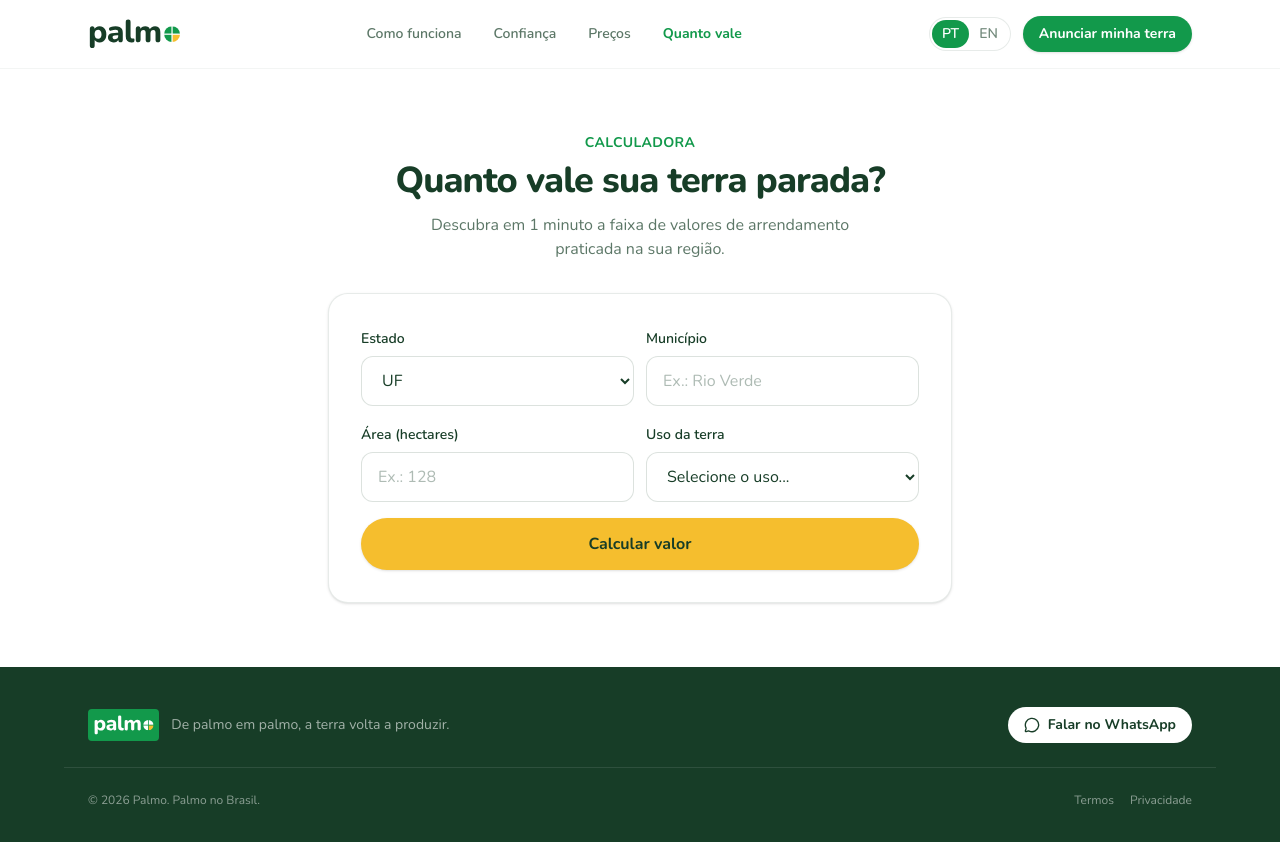
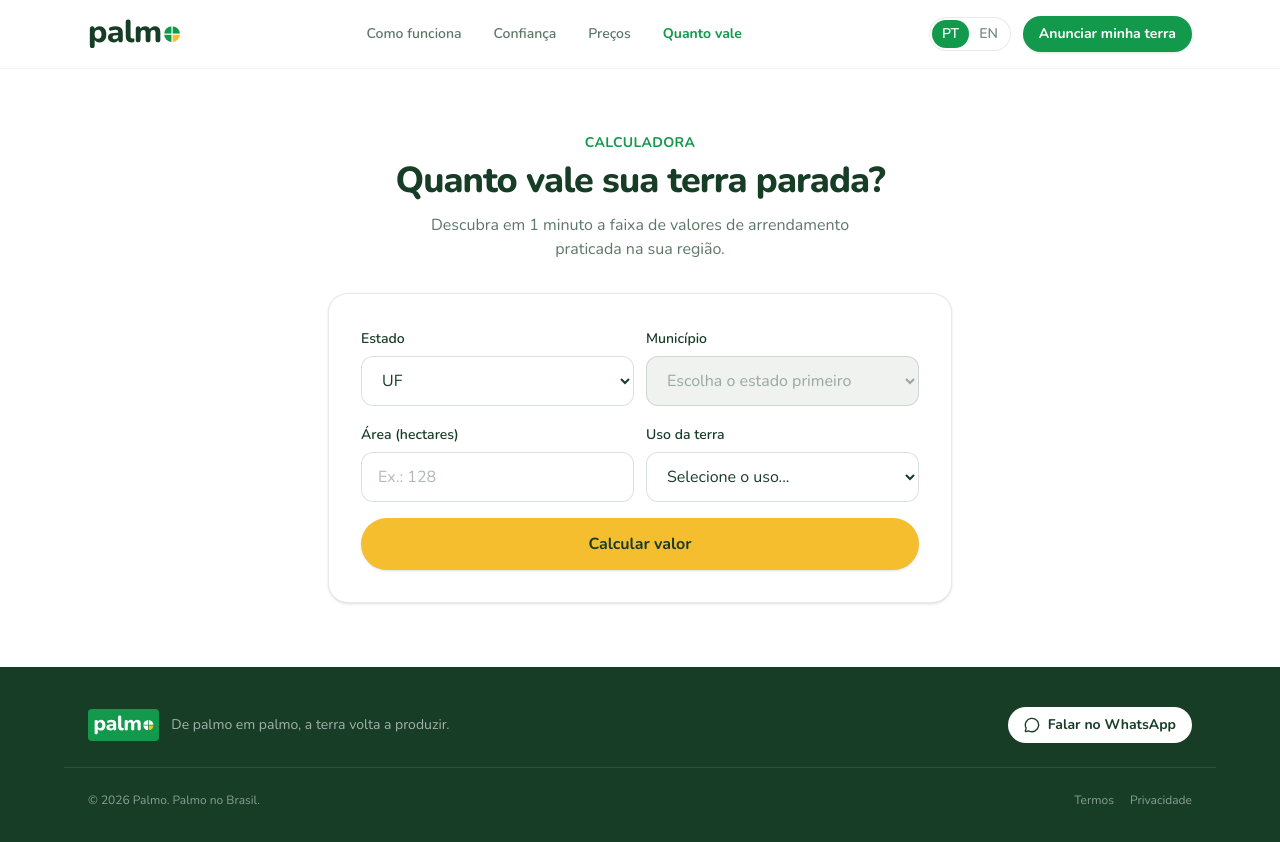
Before and after one commit to cacoandrade455/palmo-landing, a Next.js app: page /quanto-vale in a window 1280 px wide. Shown: the top 842 px of the page. Built offline with nearby package versions, Linux system fonts and the light colour scheme.

Commit message:
municipality as IBGE-fed dropdown gated on state

```diff
--- a/components/Appraiser.tsx
+++ b/components/Appraiser.tsx
@@ -1,6 +1,6 @@
 "use client";
 
-import { useState } from "react";
+import { useEffect, useState } from "react";
 import { useActionState } from "react";
 import { useFormStatus } from "react-dom";
 import { CheckCircle2, Info } from "lucide-react";
@@ -41,6 +41,33 @@ export function Appraiser() {
   const { t, lang } = useLanguage();
   const [query, setQuery] = useState<Query | null>(null);
   const [purposeSel, setPurposeSel] = useState("");
+  const [ufSel, setUfSel] = useState("");
+  // per-UF cache: string[] = loaded; "error" = IBGE unavailable (free-text fallback)
+  const [muniByUf, setMuniByUf] = useState<Record<string, string[] | "error">>({});
+
+  useEffect(() => {
+    if (!ufSel || muniByUf[ufSel]) return;
+    let cancelled = false;
+    fetch(
+      `https://servicodados.ibge.gov.br/api/v1/localidades/estados/${ufSel}/municipios?orderBy=nome`,
+    )
+      .then((r) => (r.ok ? r.json() : Promise.reject(new Error(String(r.status)))))
+      .then((list: { nome: string }[]) => {
+        if (cancelled) return;
+        setMuniByUf((prev) => ({ ...prev, [ufSel]: list.map((m) => m.nome) }));
+      })
+      .catch(() => {
+        if (!cancelled) setMuniByUf((prev) => ({ ...prev, [ufSel]: "error" }));
+      });
+    return () => {
+      cancelled = true;
+    };
+  }, [ufSel, muniByUf]);
+
+  const muniEntry = ufSel ? muniByUf[ufSel] : undefined;
+  const municipalities = Array.isArray(muniEntry) ? muniEntry : [];
+  const muniFailed = muniEntry === "error";
+  const muniLoading = !!ufSel && muniEntry === undefined;
   const [estimate, setEstimate] = useState<Estimate | null>(null);
   const [leadState, leadAction] = useActionState<WaitlistResult | null, FormData>(
     async (_prev, formData) => submitWaitlist(formData),
@@ -94,7 +121,14 @@ export function Appraiser() {
               <label htmlFor="uf" className="text-sm font-semibold text-deep">
                 {a.stateLabel}
               </label>
-              <select id="uf" name="uf" required defaultValue="" className={inputCls}>
+              <select
+                id="uf"
+                name="uf"
+                required
+                value={ufSel}
+                onChange={(e) => setUfSel(e.target.value)}
+                className={inputCls}
+              >
                 <option value="" disabled>
                   UF
                 </option>
@@ -112,14 +146,39 @@ export function Appraiser() {
               >
                 {a.municipalityLabel}
               </label>
+              {muniFailed ? (
                 <input
                   id="ap-municipality"
                   name="municipality"
                   type="text"
                   required
-                placeholder={a.municipalityPlaceholder}
+                  placeholder={a.municipalityLabel}
                   className={inputCls}
                 />
+              ) : (
+                <select
+                  id="ap-municipality"
+                  name="municipality"
+                  required
+                  key={ufSel}
+                  defaultValue=""
+                  disabled={!ufSel || muniLoading}
+                  className={`${inputCls} disabled:cursor-not-allowed disabled:bg-neutral/60 disabled:text-deep/40`}
+                >
+                  <option value="" disabled>
+                    {!ufSel
+                      ? a.municipalitySelectState
+                      : muniLoading
+                        ? a.municipalityLoading
+                        : a.municipalityPlaceholder}
+                  </option>
+                  {municipalities.map((name) => (
+                    <option key={name} value={name}>
+                      {name}
+                    </option>
+                  ))}
+                </select>
+              )}
             </div>
           </div>
 
--- a/lib/content.ts
+++ b/lib/content.ts
@@ -39,6 +39,8 @@ export type Content = {
     stateLabel: string;
     municipalityLabel: string;
     municipalityPlaceholder: string;
+    municipalitySelectState: string;
+    municipalityLoading: string;
     hectaresLabel: string;
     hectaresPlaceholder: string;
     purposeLabel: string;
@@ -186,7 +188,9 @@ export const content: Record<Lang, Content> = {
         "Descubra em 1 minuto a faixa de valores de arrendamento praticada na sua região.",
       stateLabel: "Estado",
       municipalityLabel: "Município",
-      municipalityPlaceholder: "Ex.: Rio Verde",
+      municipalityPlaceholder: "Selecione o município...",
+      municipalitySelectState: "Escolha o estado primeiro",
+      municipalityLoading: "Carregando municípios...",
       hectaresLabel: "Área (hectares)",
       hectaresPlaceholder: "Ex.: 128",
       purposeLabel: "Uso da terra",
@@ -409,7 +413,9 @@ export const content: Record<Lang, Content> = {
         "Find out in 1 minute the lease value range practiced in your region.",
       stateLabel: "State",
       municipalityLabel: "Municipality",
-      municipalityPlaceholder: "e.g. Rio Verde",
+      municipalityPlaceholder: "Select the municipality...",
+      municipalitySelectState: "Pick the state first",
+      municipalityLoading: "Loading municipalities...",
       hectaresLabel: "Area (hectares)",
       hectaresPlaceholder: "e.g. 128",
       purposeLabel: "Land use",
```
Lines whose indentation alone changed are shown as unchanged.
